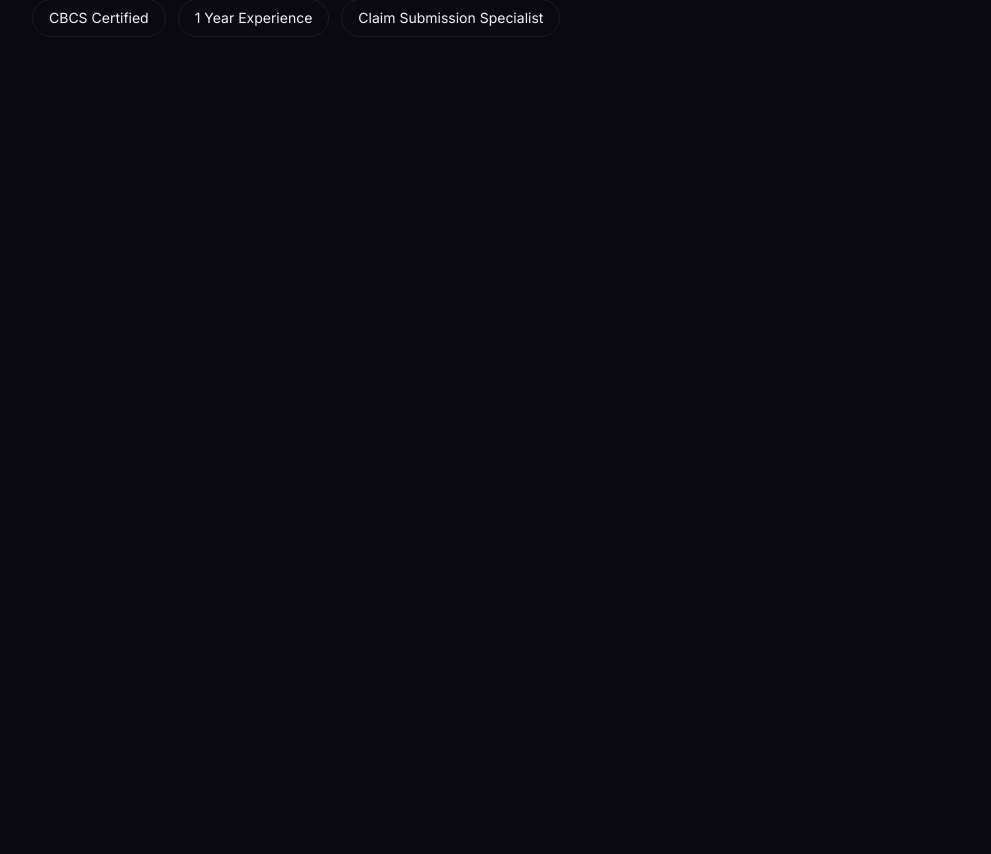
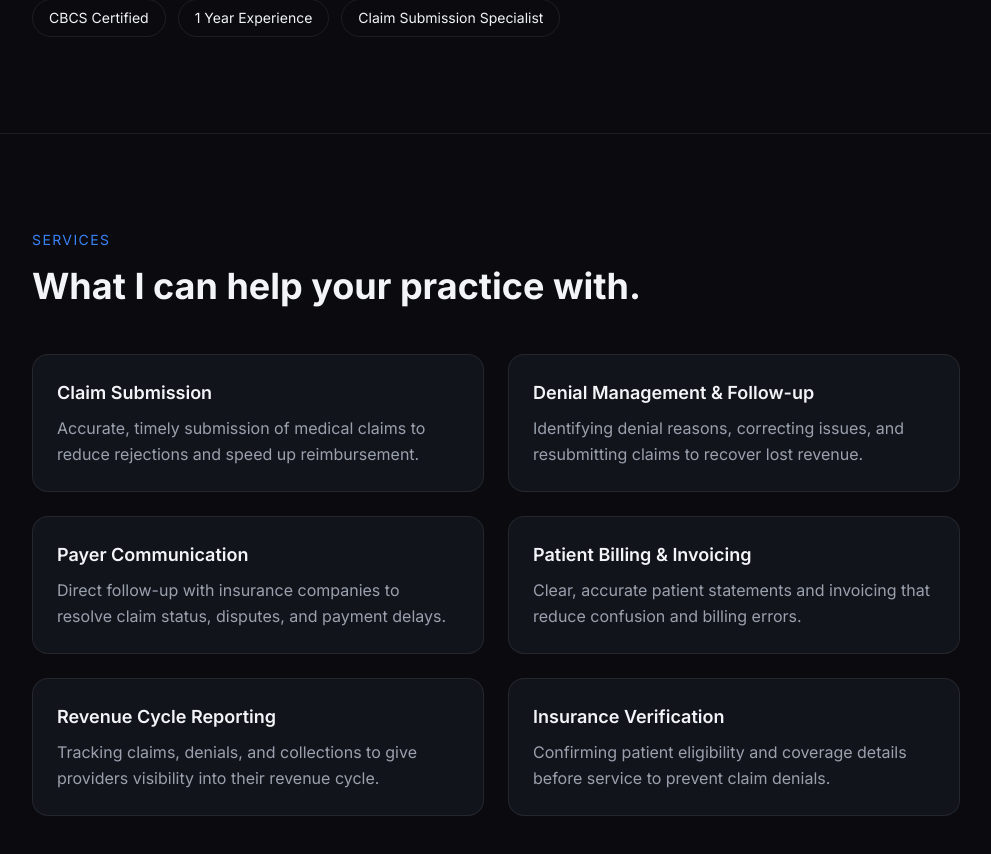
Before and after one commit to Dilshadalii/jilo-portfolio, a Next.js app: page / in a window 1280 px wide. Shown: the part 1270-2124 px from the top of the page, without its empty margins (144-1135 px from the left). Before the commit the page ends 1403 px from the top, so only its background shows below. Built offline with nearby package versions, Linux system fonts and the light colour scheme.

Commit message:
Add services section

```diff
--- a/app/page.tsx
+++ b/app/page.tsx
@@ -1,11 +1,13 @@
 import Hero from "@/components/sections/Hero";
 import About from "@/components/sections/About";
+import Services from "@/components/sections/Services";
 
 export default function Home() {
   return (
     <>
       <Hero />
       <About />
+      <Services />
     </>
   );
 }
--- /dev/null
+++ b/components/sections/Services.tsx
@@ -0,0 +1,65 @@
+const services = [
+  {
+    title: "Claim Submission",
+    description:
+      "Accurate, timely submission of medical claims to reduce rejections and speed up reimbursement.",
+  },
+  {
+    title: "Denial Management & Follow-up",
+    description:
+      "Identifying denial reasons, correcting issues, and resubmitting claims to recover lost revenue.",
+  },
+  {
+    title: "Payer Communication",
+    description:
+      "Direct follow-up with insurance companies to resolve claim status, disputes, and payment delays.",
+  },
+  {
+    title: "Patient Billing & Invoicing",
+    description:
+      "Clear, accurate patient statements and invoicing that reduce confusion and billing errors.",
+  },
+  {
+    title: "Revenue Cycle Reporting",
+    description:
+      "Tracking claims, denials, and collections to give providers visibility into their revenue cycle.",
+  },
+  {
+    title: "Insurance Verification",
+    description:
+      "Confirming patient eligibility and coverage details before service to prevent claim denials.",
+  },
+];
+
+export default function Services() {
+  return (
+    <section
+      id="services"
+      className="max-w-5xl mx-auto px-6 sm:px-12 py-24 border-t border-border"
+    >
+      <p className="text-sm uppercase tracking-widest text-accent-bright mb-4">
+        Services
+      </p>
+
+      <h2 className="text-3xl sm:text-4xl font-bold text-foreground max-w-2xl mb-12">
+        What I can help your practice with.
+      </h2>
+
+      <div className="grid sm:grid-cols-2 gap-6">
+        {services.map((service) => (
+          <div
+            key={service.title}
+            className="rounded-2xl border border-border bg-surface p-6 hover:border-accent transition-colors"
+          >
+            <h3 className="text-lg font-semibold text-foreground mb-2">
+              {service.title}
+            </h3>
+            <p className="text-muted leading-relaxed">
+              {service.description}
+            </p>
+          </div>
+        ))}
+      </div>
+    </section>
+  );
+}
```
